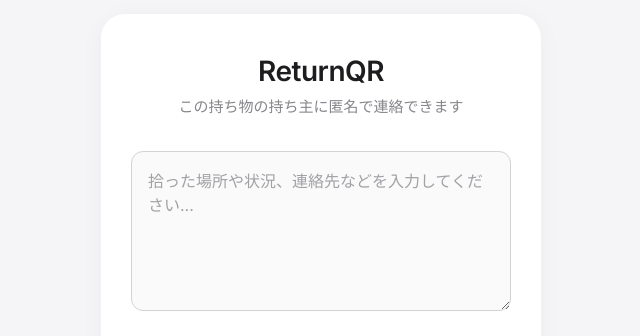
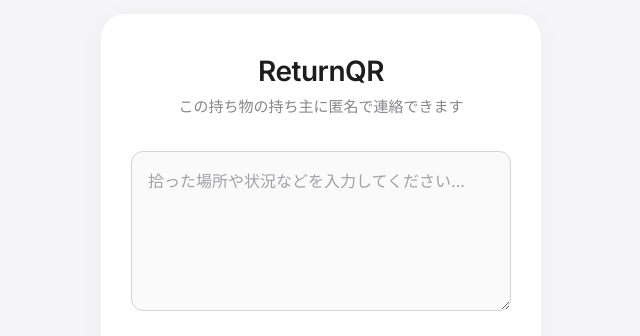
Before and after one commit to junic215/returnqr, a plain HTML site: page index.html in a window 1280 px wide. Shown: the part 147-483 px from the top of the page, 319-959 px from the left. Drawn offline with nearby package versions, Linux system fonts and the light colour scheme.

Commit message:
Add files via upload

```diff
--- a/index.html
+++ b/index.html
@@ -23,7 +23,7 @@
 
         <form id="contact-form">
             <div class="form-group">
-                <textarea id="message" name="message" placeholder="拾った場所や状況、連絡先などを入力してください..." required></textarea>
+                <textarea id="message" name="message" placeholder="拾った場所や状況などを入力してください..." required></textarea>
             </div>
 
             <label class="checkbox-container">
```
